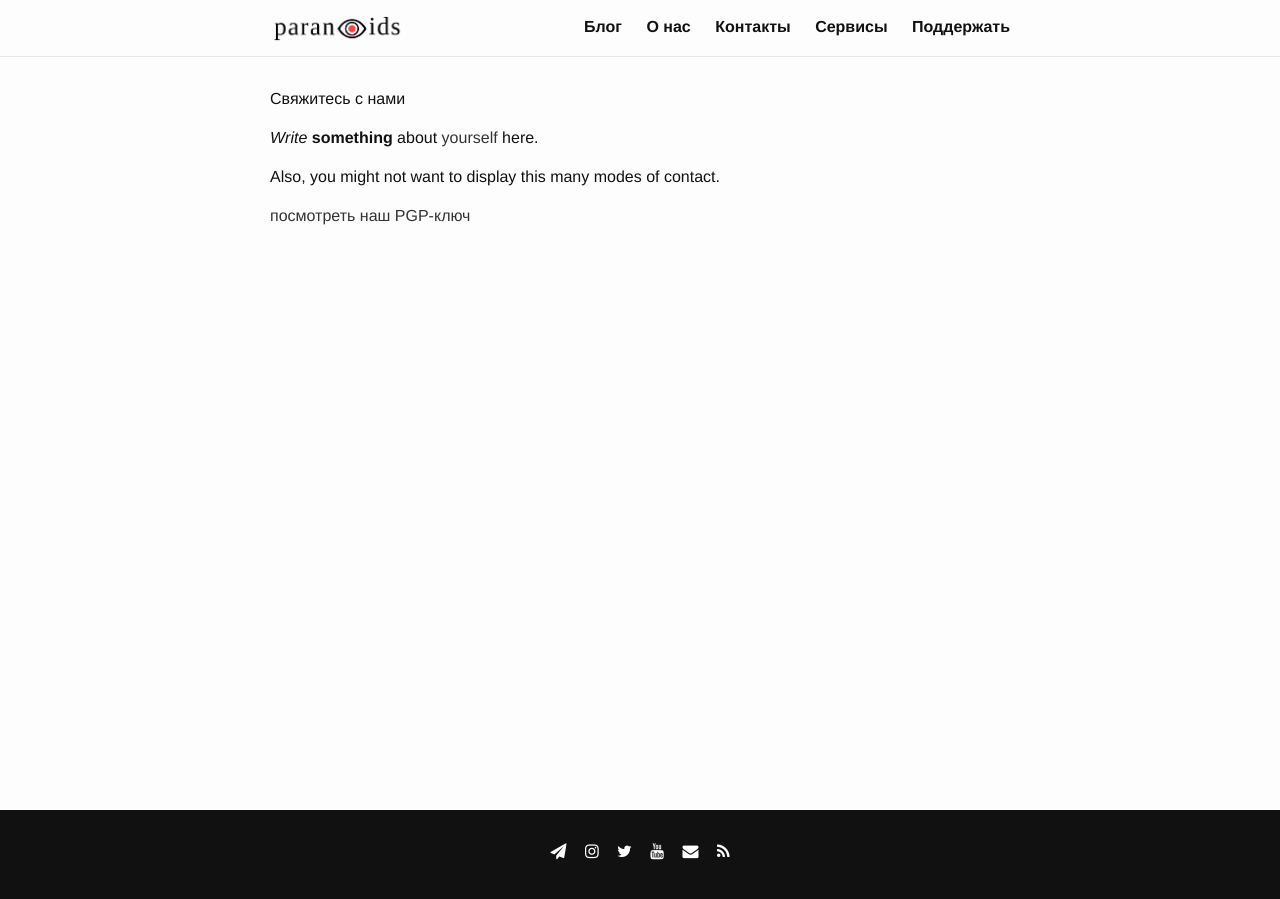
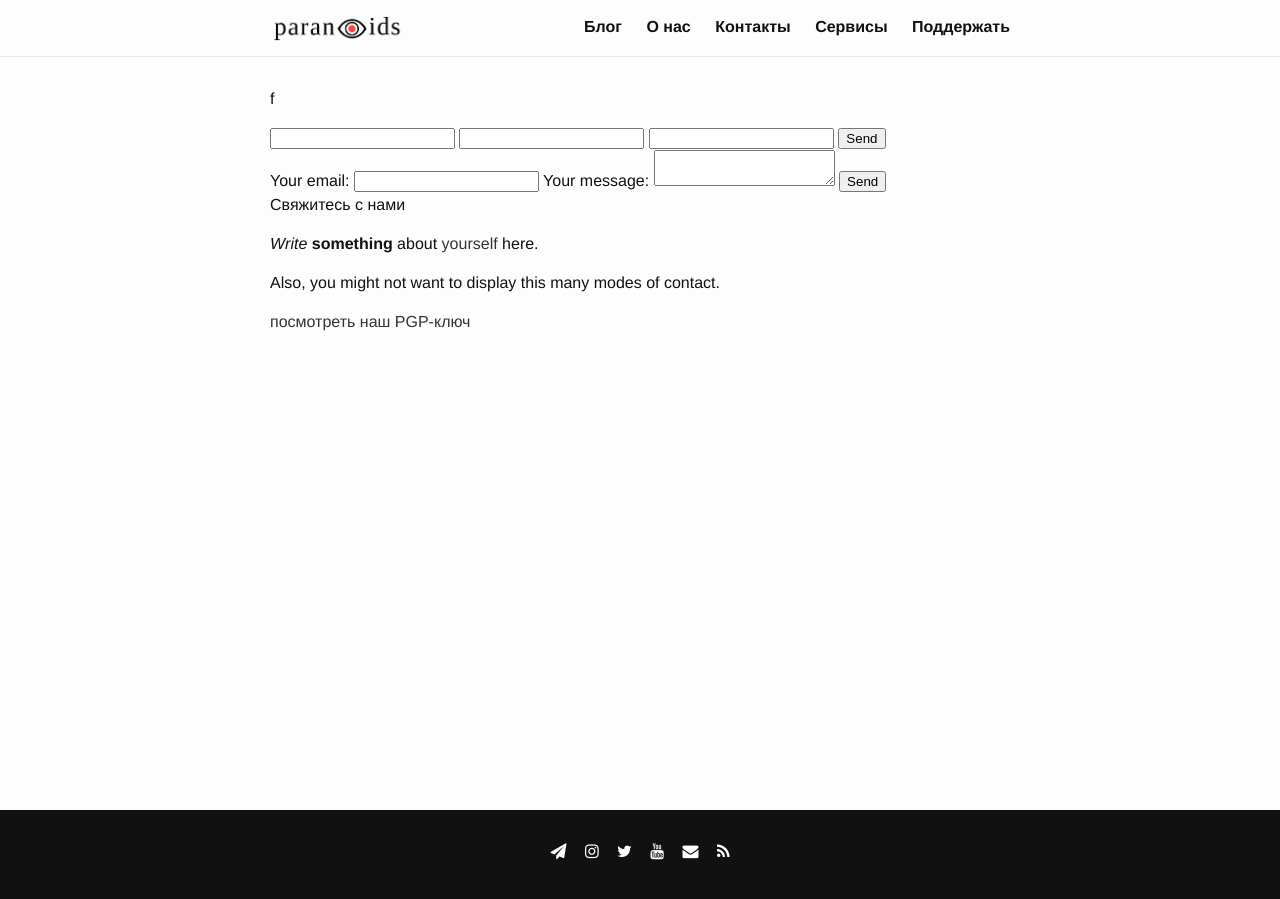
Before and after one commit to 2b7E1n6D0e5R7/2b7E1n6D0e5R7.github.io, a Jekyll site: the page built from _pages/contact.md, in a window 1280 px wide. Built offline with Jekyll 4.4.1, drawn with Linux system fonts in a browser that asks for light colours; a script that is not in the unit is left out.

Commit message:
Update contact.md

```diff
--- a/_pages/contact.md
+++ b/_pages/contact.md
@@ -3,6 +3,34 @@
 title: Контакты
 permalink: /contact/
 ---
+f
+ <form action="https://getform.io/f/246b05a6-431b-4d50-98ea-632f5d42ec70" method="POST">
+
+  <input type="text" name="name">
+  <input type="email" name="email">
+  <input type="tel" name="tel">
+  <button type="submit">Send</button>
+
+</form>
+
+  <form
+  action="https://formspree.io/xledpwqp"
+  method="POST"
+>
+  <label>
+    Your email:
+    <input type="text" name="_replyto">
+  </label>
+  <label>
+    Your message:
+    <textarea name="message"></textarea>
+  </label>
+
+  <!-- your other form fields go here -->
+
+  <button type="submit">Send</button>
+</form>
+
 <p>Свяжитесь с нами</p>
 
 _Write_ **something** about [yourself](https://www.google.com/search?q=who+am+i) here.
```
